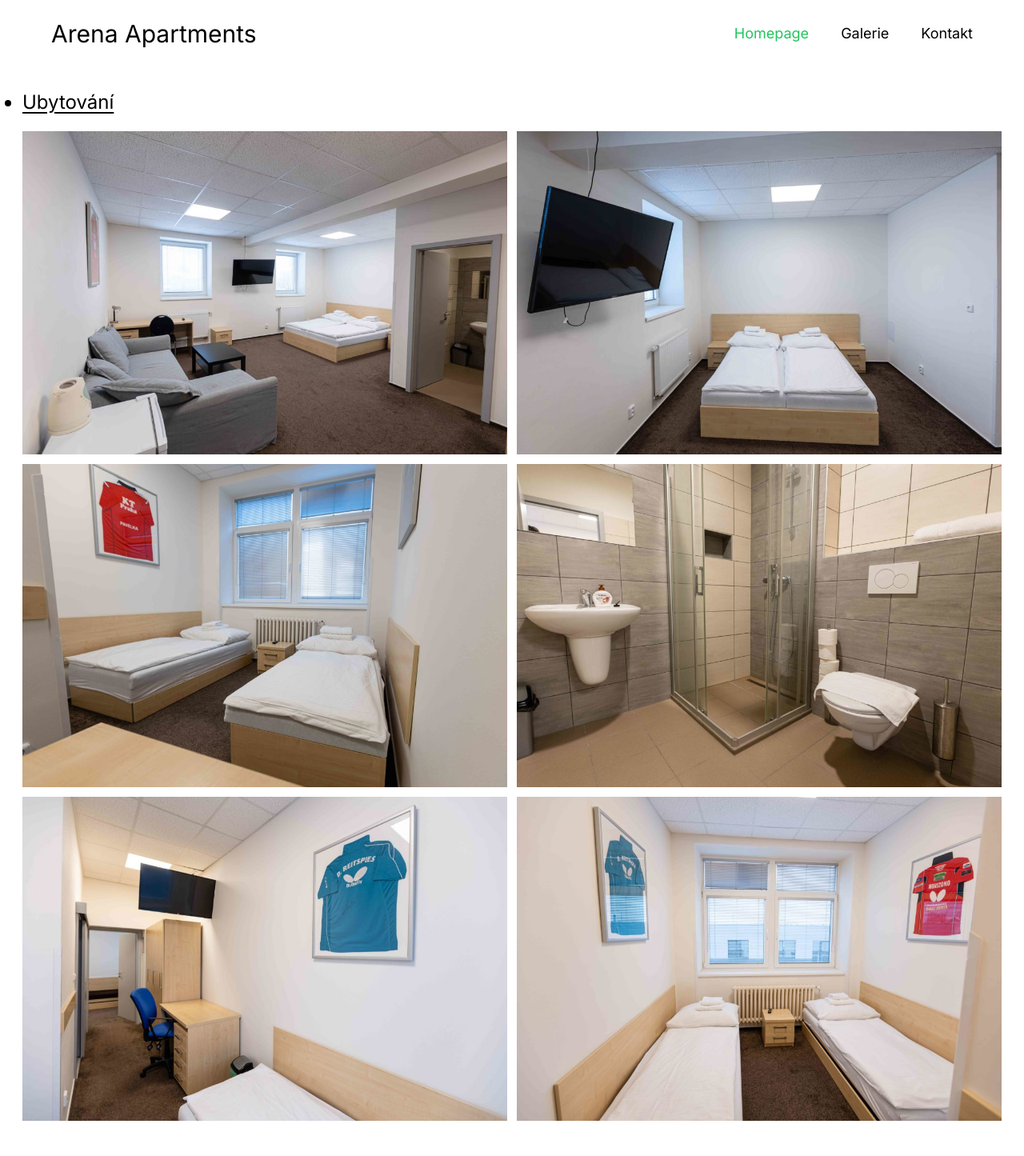
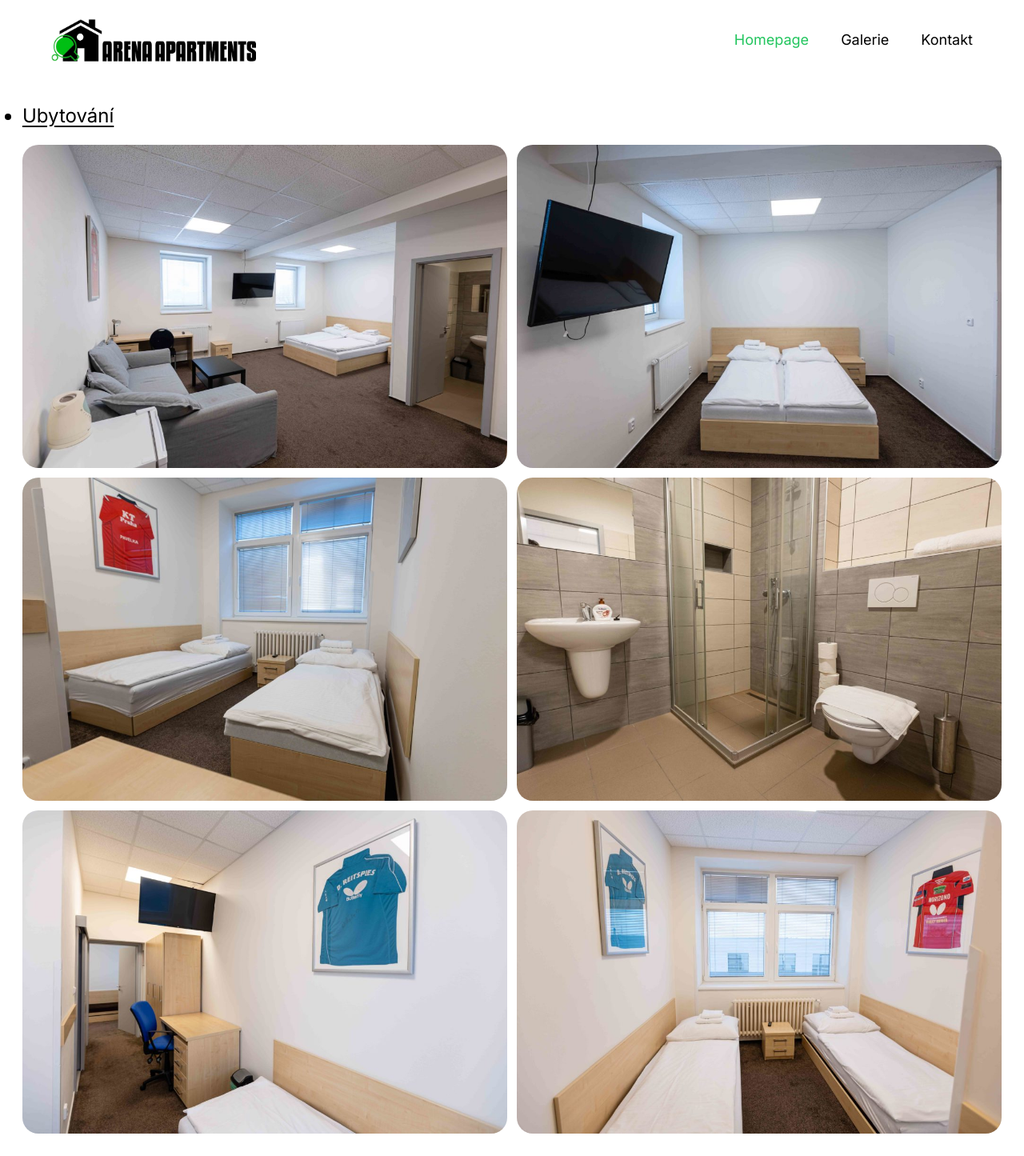
Before and after one commit to adamhitzger/arena-apartments, a Next.js app: page /gallery in a window 1280 px wide. Shown: the top 1445 px of the page at 80% size. Built offline with nearby package versions, Linux system fonts and the light colour scheme.

Commit message:
'commit'

```diff
--- a/app/component/Navbar.tsx
+++ b/app/component/Navbar.tsx
@@ -27,9 +27,12 @@ export default function Navbar(){
     return(
         <>
           <nav className="w-full flex py-6 justify-between items-center navbar">
-            <h1 className="text-3xl text-black">
-              Arena Apartments
-            </h1>
+            <Image
+              width={256}
+              height={128}
+              src="/img/logo.png"
+              alt="Logo"
+            />
             <ul className="list-none sm:flex hidden justify-end items-center flex-1">
               {navLinks.map((nav, index) => (
                 <li
--- a/app/component/Wellness.tsx
+++ b/app/component/Wellness.tsx
@@ -10,10 +10,10 @@ export default function Wellness(){
 
                 <div className="border-grey-300 border-2 rounded-[25px] mb-10">
                     <div className="grid grid-cols-2 gap-2">
-                        <img src="/img/welness/2.jpg" className="rounded-[25px]"/>
-                        <img src="/img/welness/3.jpg" className="rounded-[25px]"/>
-                        <img src="/img/welness/4.jpg" className="rounded-[25px]"/>
-                        <img src="/img/welness/5.jpg" className="rounded-[25px]"/>
+                        <img src="/img/welness/2.jpg" className="rounded-[20px] md:rounded-[20px]"/>
+                        <img src="/img/welness/3.jpg" className="rounded-[20px] md:rounded-[20px]"/>
+                        <img src="/img/welness/4.jpg" className="rounded-[20px] md:rounded-[20px]"/>
+                        <img src="/img/welness/5.jpg" className="rounded-[20px] md:rounded-[20px]"/>
                     </div>
 
                     <div className="p-8 flex flex-col justify between ">
@@ -30,7 +30,7 @@ export default function Wellness(){
 
                 <div className="border-grey-300 border-2 rounded-[25px] mb-10">
                     <div className="w-full">
-                        <img src="/img/welness/1.jpg" className="rounded-[25px]"/>
+                        <img src="/img/welness/1.jpg" className="rounded-[20px] md:rounded-[20px]"/>
                     </div>
 
                     <div className="p-8">
--- a/app/gallery/page.tsx
+++ b/app/gallery/page.tsx
@@ -17,23 +17,23 @@ function Section(props: urls){
                 </ul>
             </div>
             <div className="grid grid-cols-2 2xl:grid-cols-3 gap-3 mx-5 my-5 2xl:mx-10 ">
-                                <div>
-                                    <img src={props.url1} alt="" />
+                                <div >
+                                    <img src={props.url1} alt="" className="rounded-[20px] md:rounded-[20px]"/>
                                 </div>
                                 <div>
-                                    <img src={props.url2} alt=""/>
+                                    <img src={props.url2} alt=""className="rounded-[20px] md:rounded-[20px]"/>
                                 </div>
                                 <div>
-                                    <img src={props.url3} alt="" />
+                                    <img src={props.url3} alt="" className="rounded-[20px] md:rounded-[20px]"/>
                                 </div>
                                 <div>
-                                    <img src={props.url4} alt="" />
+                                    <img src={props.url4} alt="" className="rounded-[20px] md:rounded-[20px]"/>
                                 </div>
                                 <div>
-                                    <img src={props.url5}alt="" />
+                                    <img src={props.url5}alt="" className="rounded-[20px] md:rounded-[20px]"/>
                                 </div>
                                 <div>
-                                    <img src={props.url6} alt="" />
+                                    <img src={props.url6} alt="" className="rounded-[20px] md:rounded-[20px]"/>
                                 </div>
                             </div>
                         </div>
```
Also changed, not shown: public/img/logo.png (added).
